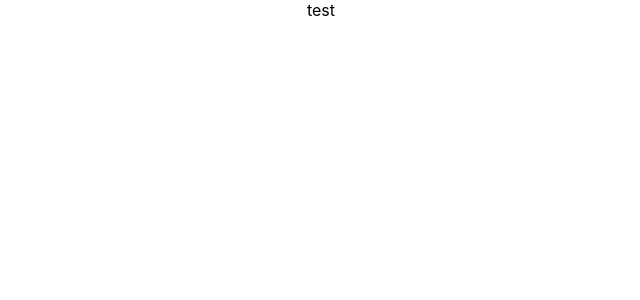
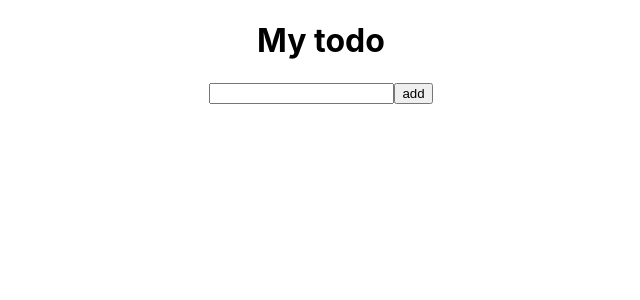
Before and after one commit to racemfourati/To-Do-React, a React (Create React App) app: page / in a window 1280 px wide. Shown: the top 300 px of the page, without its empty margins (319-959 px from the left). Built offline with nearby package versions, Linux system fonts and the light colour scheme.

Commit message:
components

```diff
--- a/src/App.css
+++ b/src/App.css
@@ -1,3 +1,13 @@
-.App {
-  text-align: center;
+
+
+.center{
+  display: flex;
+  flex-direction: column;
+  align-items: center;
+  justify-self: center;
 }
+.item{
+  display: flex;
+  align-items: center;
+  justify-self: center;
+}
--- a/src/App.js
+++ b/src/App.js
@@ -1,9 +1,33 @@
-import './App.css';
+import { useState, useEffect } from "react";
+import "./App.css";
+import AddItem from "./components/AddItem";
+import Feed from "./components/Feed";
 
 function App() {
+  const [todos, settodos] = useState([]);
+  const [lastId, setLastId] = useState(0);
+
+  useEffect(() => {
+    console.log(todos);
+  }, [todos]);
+  //function to add a new todo
+  const addToDo = (todo) => {
+    if (todo) {
+      let oldTodos = [...todos];
+      oldTodos.push({ id: lastId, todo: todo, done: false });
+      setLastId(lastId + 1);
+      settodos(oldTodos);
+    }
+  };
   return (
-    <div className="App">
-      test
+    <div className="App center">
+      <h1>My todo</h1>
+      <AddItem
+        addTodo={(todo) => {
+          addToDo(todo);
+        }}
+      />
+      {todos ? <Feed items={todos} /> : <></>}
     </div>
   );
 }
--- /dev/null
+++ b/src/components/AddItem.jsx
@@ -0,0 +1,34 @@
+import React, { useState } from "react";
+
+const AddItem = ({ addTodo }) => {
+  const [text, setText] = useState("");
+
+  const onSubmit = () => {
+    if (text && text !== "") {
+      addTodo(text);
+      setText('')
+    }
+  };
+
+  return (
+    <div>
+      <input
+      value={text}
+        onChange={(e) => {
+          setText(e.target.value);
+        }}
+        className="add-input"
+      />
+      <button
+        onClick={() => {
+          onSubmit();
+        }}
+        className="add-submit"
+      >
+        add
+      </button>
+    </div>
+  );
+};
+
+export default AddItem;
--- /dev/null
+++ b/src/components/Feed.jsx
@@ -0,0 +1,18 @@
+import React, { useEffect } from "react";
+import ToDoItem from "./ToDoItem";
+
+const Feed = ({ items }) => {
+  useEffect(()=>{
+    console.log('feed',items)
+  })
+
+  return (
+    <div className="items center">
+      {items.map((item) => {
+        return <ToDoItem item={item} />;
+      })}
+    </div>
+  );
+};
+
+export default Feed;
--- /dev/null
+++ b/src/components/ToDoItem.jsx
@@ -0,0 +1,10 @@
+import React, { useState } from "react";
+
+const ToDoItem = ({ item }) => {
+  return <div className="item" id={item.id}>
+    <input type="checkbox" id={item.id} name={item.todo} value={item.todo}   />
+    <h3>{item.todo}</h3>
+  </div>;
+};
+
+export default ToDoItem;
```
